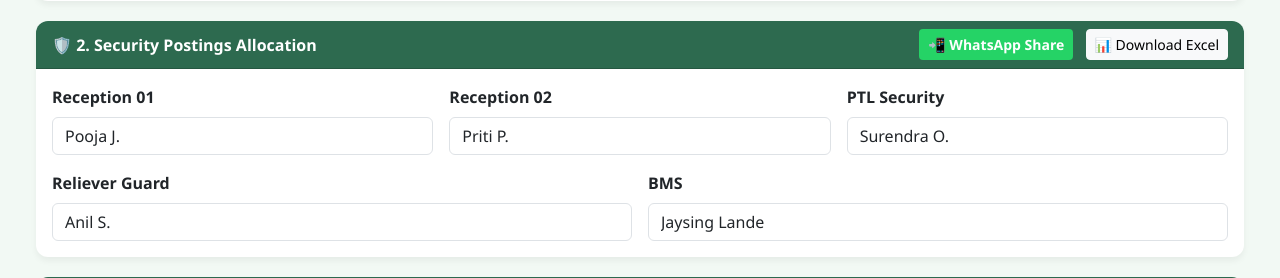
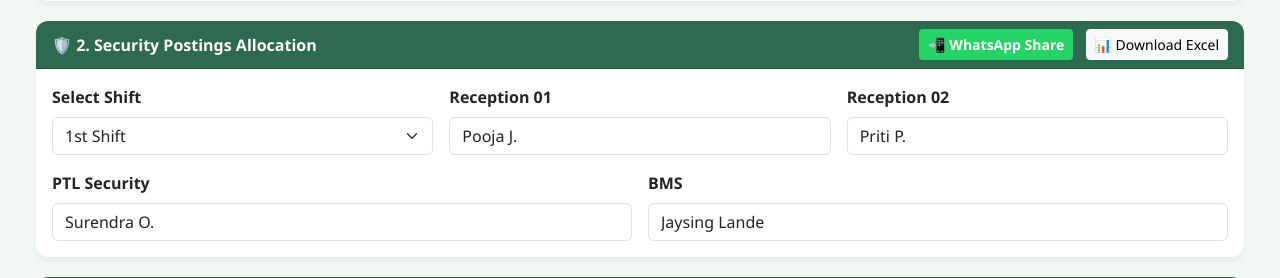
Before and after one commit to jaisinglande282-maker/idfc-b-9-f-17-opa-app, a Flask app: page / in a window 1280 px wide. Shown: the part 605-883 px from the top of the page. Run offline with Flask 3, Linux system fonts and the light colour scheme; data that the repository does not hold is empty.

Commit message:
Update index.html

```diff
--- a/templates/index.html
+++ b/templates/index.html
@@ -108,19 +108,26 @@
             </div>
             <div class="card-body">
                 <div class="row g-3">
+                    <div class="col-md-4">
+                        <label class="form-label fw-bold">Select Shift</label>
+                        <select id="securityShift" class="form-select">
+                            <option value="1st Shift">1st Shift</option>
+                            <option value="2nd Shift">2nd Shift</option>
+                            <option value="3rd Shift">3rd Shift</option>
+                        </select>
+                    </div>
                     <div class="col-md-4"><label class="form-label fw-bold">Reception 01</label><input type="text" id="reception01" class="form-control" value="Pooja J."></div>
                     <div class="col-md-4"><label class="form-label fw-bold">Reception 02</label><input type="text" id="reception02" class="form-control" value="Priti P."></div>
-                    <div class="col-md-4"><label class="form-label fw-bold">PTL Security</label><input type="text" id="ptlSecurity" class="form-control" value="Surendra O."></div>
-                    <div class="col-md-6"><label class="form-label fw-bold">Reliever Guard</label><input type="text" id="reliever" class="form-control" value="Anil S."></div>
+                    <div class="col-md-6"><label class="form-label fw-bold">PTL Security</label><input type="text" id="ptlSecurity" class="form-control" value="Surendra O."></div>
                     <div class="col-md-6"><label class="form-label fw-bold">BMS</label><input type="text" id="supervisor" class="form-control" value="Jaysing Lande"></div>
                 </div>
 
                 <table id="securityTable" style="display:none;">
                     <tr><th>Posting Area</th><th>Assigned Personnel</th></tr>
+                    <tr><td>Shift</td><td id="e_secShift"></td></tr>
                     <tr><td>Reception 01</td><td id="e_reception01"></td></tr>
                     <tr><td>Reception 02</td><td id="e_reception02"></td></tr>
                     <tr><td>PTL Security</td><td id="e_ptlSecurity"></td></tr>
-                    <tr><td>Reliever Guard</td><td id="e_reliever"></td></tr>
                     <tr><td>BMS</td><td id="e_supervisor"></td></tr>
                 </table>
             </div>
@@ -376,10 +383,10 @@
             document.getElementById('e_cafeteria').innerText = document.getElementById('cafeteria').value;
             document.getElementById('e_total').innerText = document.getElementById('total').value;
 
+            document.getElementById('e_secShift').innerText = document.getElementById('securityShift').value;
             document.getElementById('e_reception01').innerText = document.getElementById('reception01').value;
             document.getElementById('e_reception02').innerText = document.getElementById('reception02').value;
             document.getElementById('e_ptlSecurity').innerText = document.getElementById('ptlSecurity').value;
-            document.getElementById('e_reliever').innerText = document.getElementById('reliever').value;
             document.getElementById('e_supervisor').innerText = document.getElementById('supervisor').value;
         }
 
@@ -415,10 +422,10 @@
             csv.push(`"Total Headcount", "${document.getElementById('total').value}"`);
             csv.push('""');
             csv.push('"--- SECURITY POSTINGS ---"');
+            csv.push(`"Shift", "${document.getElementById('securityShift').value}"`);
             csv.push(`"Reception 01", "${document.getElementById('reception01').value}"`);
             csv.push(`"Reception 02", "${document.getElementById('reception02').value}"`);
             csv.push(`"PTL Security", "${document.getElementById('ptlSecurity').value}"`);
-            csv.push(`"Reliever Guard", "${document.getElementById('reliever').value}"`);
             csv.push(`"BMS", "${document.getElementById('supervisor').value}"`);
             csv.push('""');
             csv.push('"--- PARKING OPERATIONS ---"');
@@ -438,7 +445,7 @@
             downloadLink.click();
         }
 
-        // WhatsApp Share Functions (Clean Sample Format)
+        // WhatsApp Share Functions (Same Format & Signature)
         function shareHeadcountWhatsApp() {
             let text = `Headcount Details Date:-${document.getElementById('date').value}\n` +
                 `Airoli Gigaplex Building NO-09\n\n` +
@@ -457,13 +464,14 @@
         }
 
         function shareSecurityWhatsApp() {
+            let secShift = document.getElementById('securityShift').value;
             let text = `Security Postings Details Date:-${document.getElementById('date').value}\n` +
-                `Airoli Gigaplex Building NO-09\n\n` +
+                `Airoli Gigaplex Building NO-09\n` +
+                `Shift:- ${secShift}\n\n` +
                 `1] Reception 01:-${document.getElementById('reception01').value}\n` +
                 `2] Reception 02:-${document.getElementById('reception02').value}\n` +
                 `3] PTL Security:-${document.getElementById('ptlSecurity').value}\n` +
-                `4] Reliever Guard:-${document.getElementById('reliever').value}\n` +
-                `5] BMS:-${document.getElementById('supervisor').value}\n\n` +
+                `4] BMS:-${document.getElementById('supervisor').value}\n\n` +
                 `Regards,\n` +
                 `IDFC First bank\n` +
                 `Airoli Gigaplex Building NO-09\n` +
@@ -472,7 +480,7 @@
         }
 
         function shareParkingWhatsApp() {
-            let text = `Parking Operations Details Date:-${document.getElementById('date').value}\n` +
+            let text = `Parking Operations Report Date:-${document.getElementById('date').value}\n` +
                 `Airoli Gigaplex Building NO-09\n\n` +
                 document.getElementById('cabLogsBody').innerText + `\n\n` +
                 `Regards,\n` +
@@ -483,7 +491,7 @@
         }
 
         function shareCabLogisticsWhatsApp() {
-            let text = `Cab Drop Logistics Details Date:-${document.getElementById('date').value}\n` +
+            let text = `Cab Drop Logistics Report Date:-${document.getElementById('date').value}\n` +
                 `Airoli Gigaplex Building NO-09\n\n` +
                 document.getElementById('cabLogsBody').innerText + `\n\n` +
                 `Regards,\n` +
@@ -494,7 +502,7 @@
         }
 
         function shareCombinedWhatsApp() {
-            let text = `Master Operations Details Date:-${document.getElementById('date').value}\n` +
+            let text = `Master Operations Report Date:-${document.getElementById('date').value}\n` +
                 `Airoli Gigaplex Building NO-09\n\n` +
                 `1] Headcount Total:-${document.getElementById('total').value}\n` +
                 `2] BMS:-${document.getElementById('supervisor').value}\n` +
```
